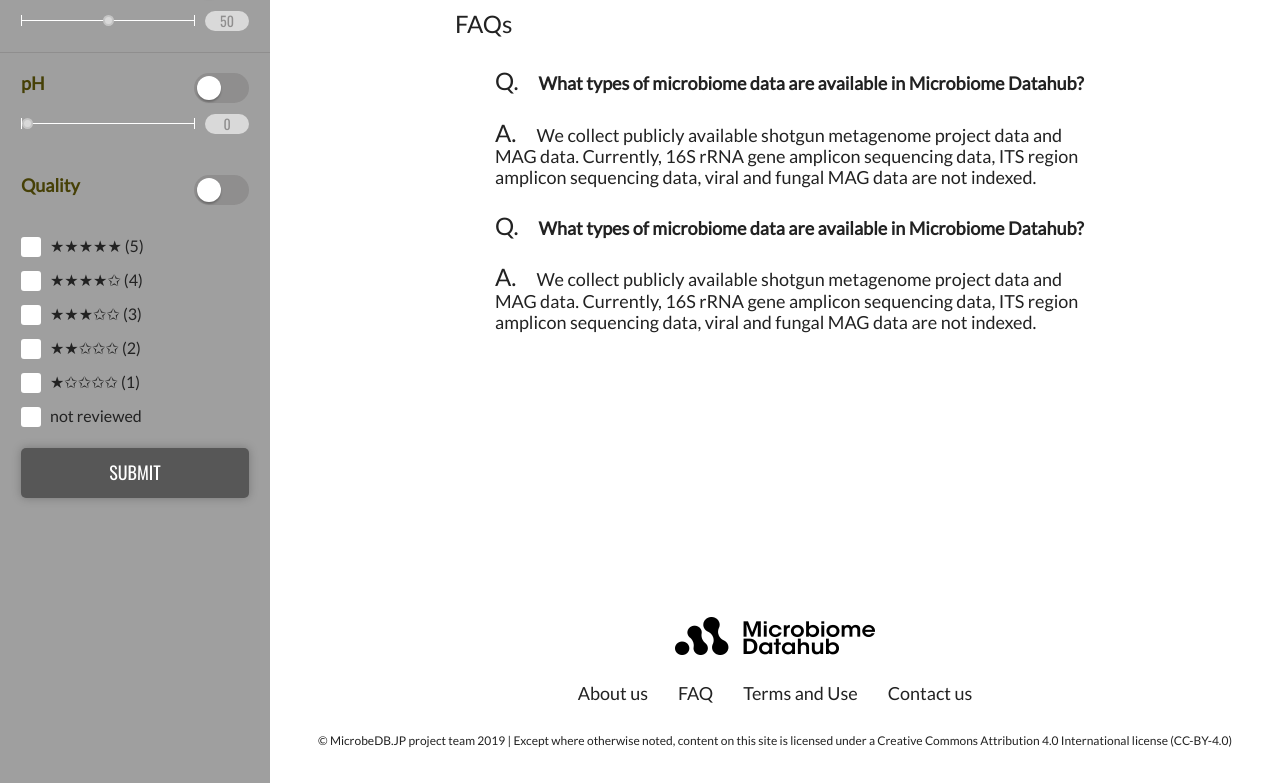
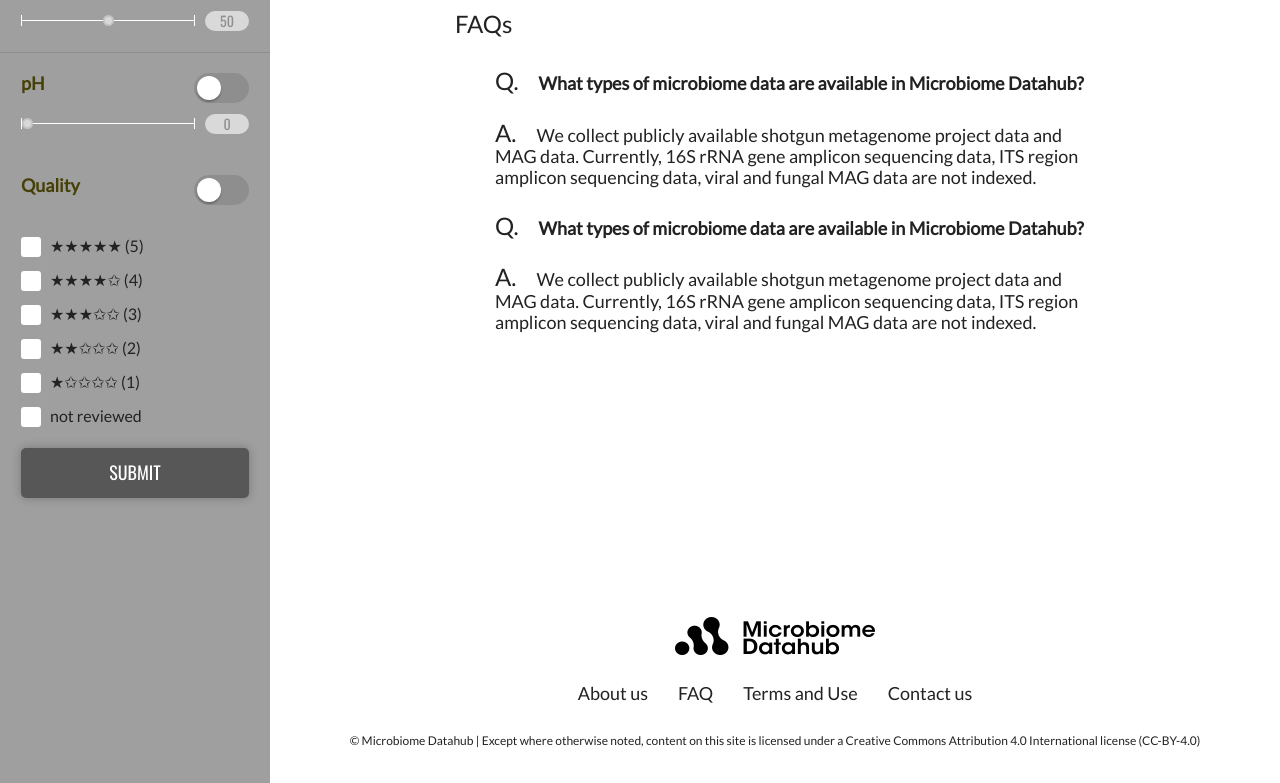
Before and after one commit to microbiomedatahub/microbiome-datahub, a React (Vite) app: page /document in a window 1280 px wide. Shown: the part 970-1753 px from the top of the page. Built offline with nearby package versions, Linux system fonts and the light colour scheme.

Commit message:
Use 'Microbiome Datahub' in copyright credit

```diff
--- a/src/components/Footer.tsx
+++ b/src/components/Footer.tsx
@@ -2,15 +2,24 @@ import logo from '../images/site-logo-bk.png'
 const Footer = () => {
   return (
     <footer className='footer'>
-      <img src={logo} alt="Logo:Microbiome Datahub" className="footer__logo"/>
+      <img src={logo} alt='Logo:Microbiome Datahub' className='footer__logo' />
       <nav className='footer__navigation'>
-        <a href='https://mdatahub.org/document/#about_us' title='About us' className='footer__navigation__link'>About us</a>
+        <a href='https://mdatahub.org/document/#about_us' title='About us' className='footer__navigation__link'>
+          About us
+        </a>
         <a href='https://mdatahub.org/document/#faq' title='FAQ' className='footer__navigation__link'>FAQ</a>
-        <a href='https://mdatahub.org/document/#terms_and_use' title='Terms and Use' className='footer__navigation__link'>Terms and Use</a>
+        <a
+          href='https://mdatahub.org/document/#terms_and_use'
+          title='Terms and Use'
+          className='footer__navigation__link'
+        >
+          Terms and Use
+        </a>
         <a href='https://mdatahub.org/document/#' title='Contact us' className='footer__navigation__link'>Contact us</a>
       </nav>
       <p className='footer__copyright'>
-        © MicrobeDB.JP project team 2019 | Except where otherwise noted, content on this site is licensed under a Creative Commons Attribution 4.0 International license (CC-BY-4.0)
+        © Microbiome Datahub | Except where otherwise noted, content on this site is licensed under a Creative Commons
+        Attribution 4.0 International license (CC-BY-4.0)
       </p>
     </footer>
   )
```
